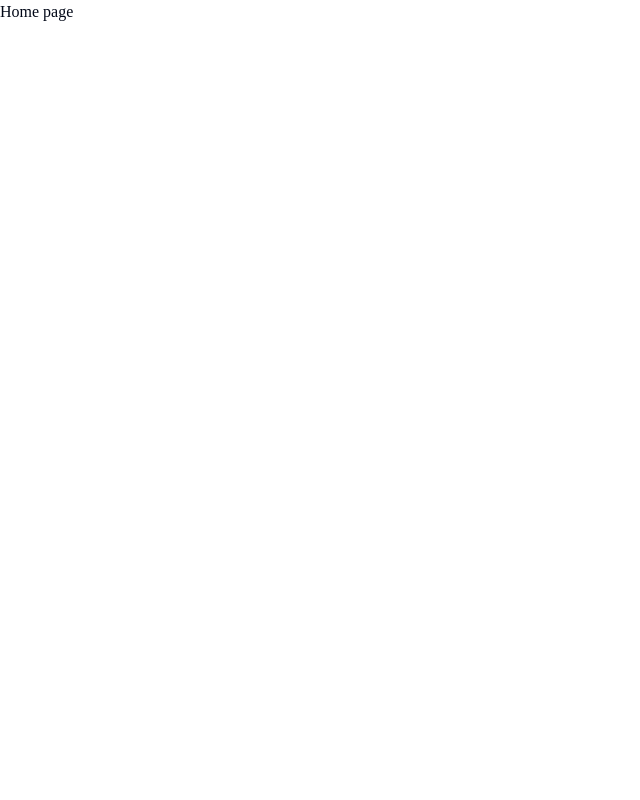
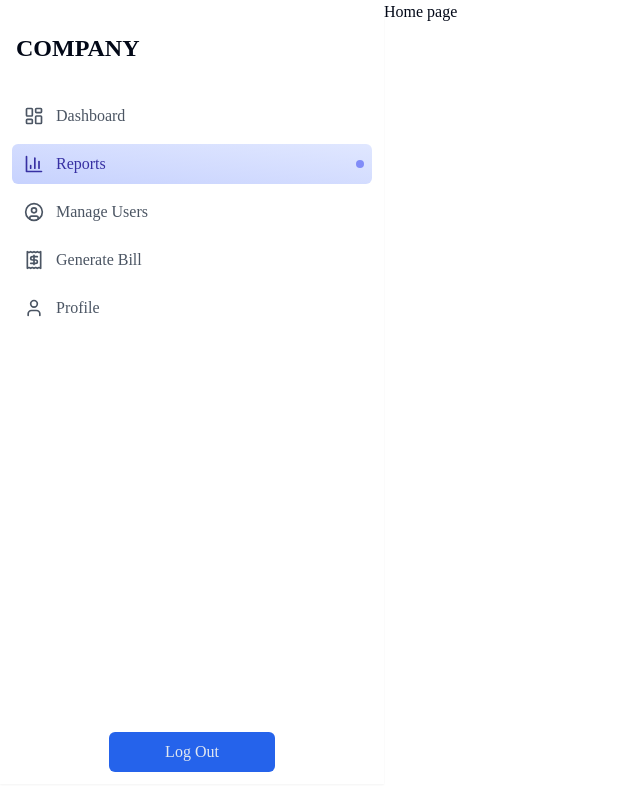
Before and after one commit to deluxesande/nextjs-ems-dashboard, a Next.js app: page / in a window 1280 px wide. Shown: the whole page, without its empty margins (0-640 px from the left). Built offline with nearby package versions, Linux system fonts and the light colour scheme; a web font is replaced by a local one.

Commit message:
(Add): adding base routing

```diff
--- a/components/SideMenuLayout/index.tsx
+++ b/components/SideMenuLayout/index.tsx
@@ -35,6 +35,7 @@ const SideMenuLayout: React.FC<{ children: React.ReactNode }> = ({
                 <SideMenuItem
                     icon={<Receipt size={20} />}
                     text="Generate Bill"
+                    onClick={() => router.push("/generate-bill")}
                 />
                 <SideMenuItem icon={<User size={20} />} text="Profile" />
             </SideMenu>
--- a/pages/generate-bill/index.tsx
+++ b/pages/generate-bill/index.tsx
@@ -6,7 +6,7 @@ const GenerateBill = () => {
     return (
         <SideMenuLayout>
             <Head>
-                <title>EBS | Generate Bill Page</title>
+                <title>EBS | Generate Bill</title>
             </Head>
             <div className="bg-red-500 h-[200px] w-[300px]"></div>
         </SideMenuLayout>
--- a/pages/index.tsx
+++ b/pages/index.tsx
@@ -1,13 +1,16 @@
+import SideMenuLayout from "@/components/SideMenuLayout";
 import Head from "next/head";
 import React from "react";
 
 export default function Home() {
     return (
-        <main className="min-h-screen">
-            <Head>
-                <title>EBS | Home Page</title>
-            </Head>
-            Home page
-        </main>
+        <SideMenuLayout>
+            <main className="min-h-screen">
+                <Head>
+                    <title>EBS | Dashboard</title>
+                </Head>
+                Home page
+            </main>
+        </SideMenuLayout>
     );
 }
```
